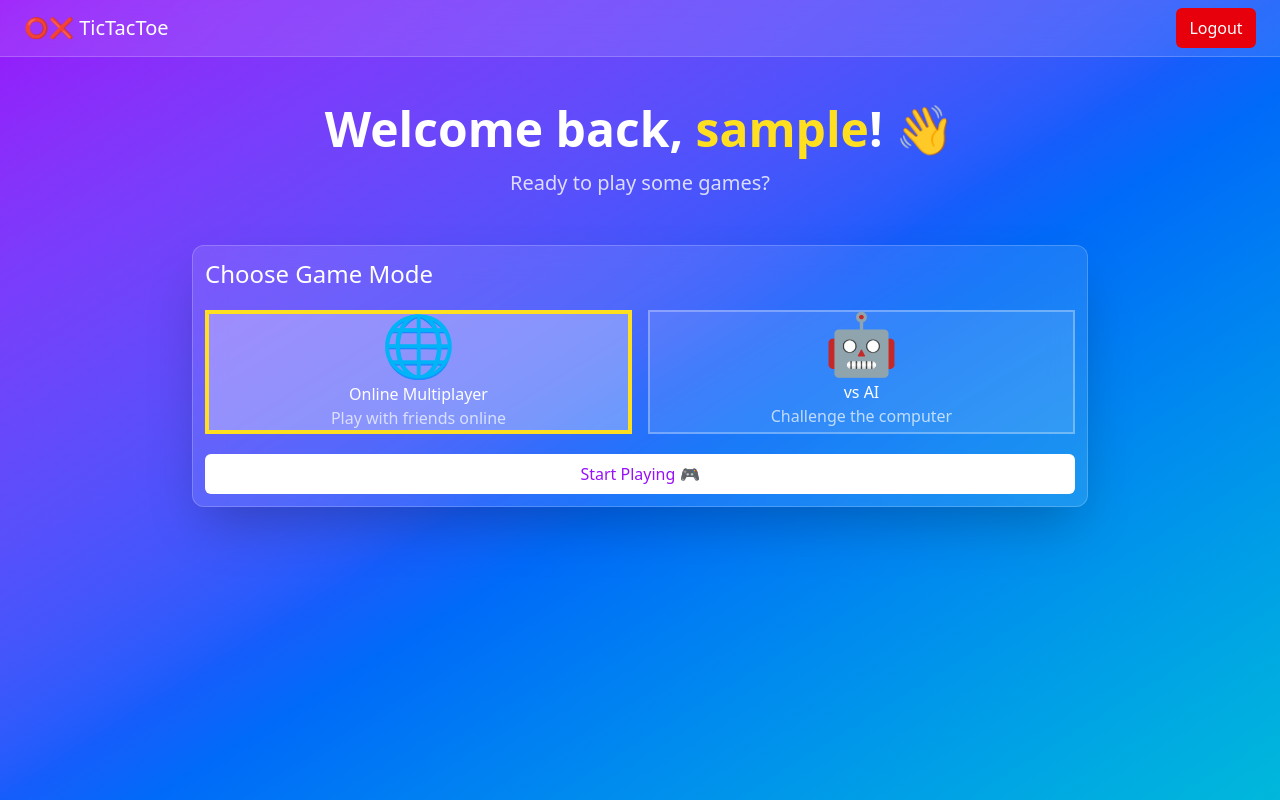
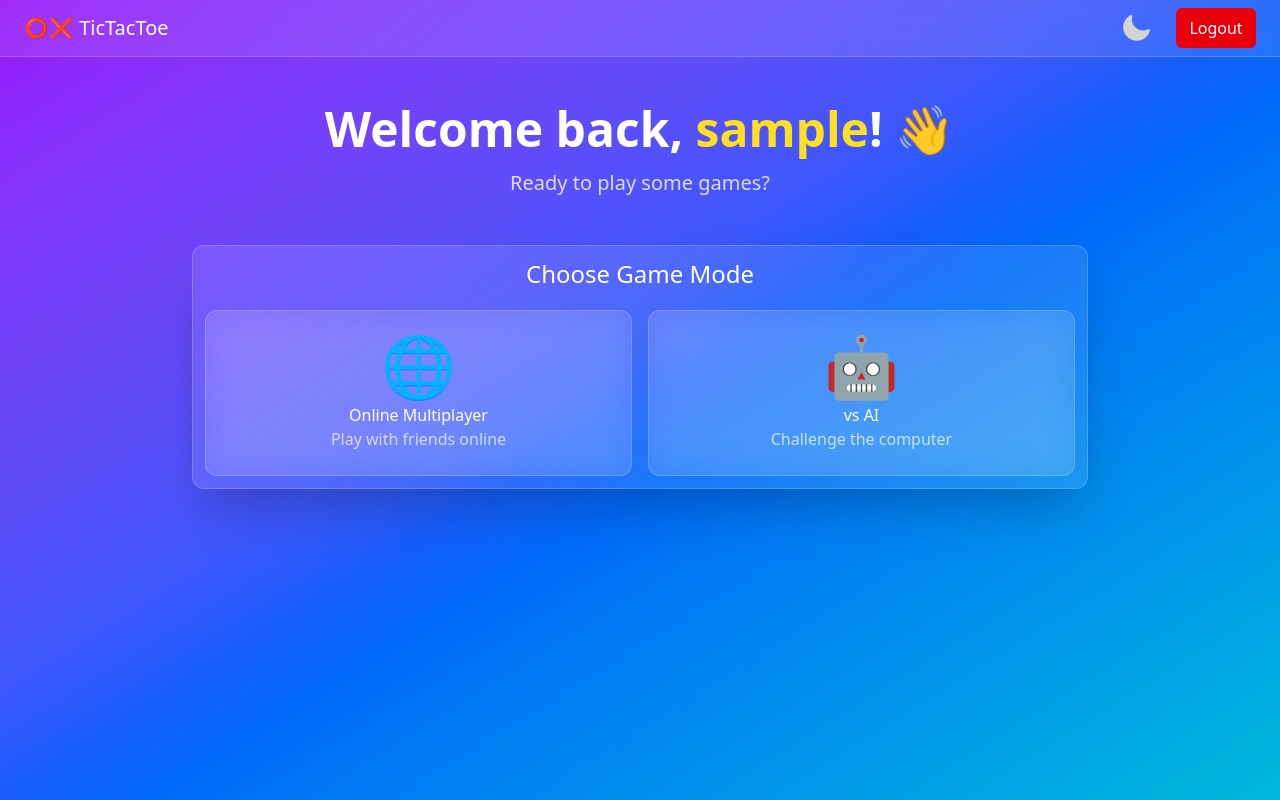
Before and after one commit to BSD-28/Tictactoe, a React (Vite) app in the folder client/: page /home in a window 1280 px wide. Built offline with nearby package versions, Linux system fonts and the light colour scheme; sample sign-in values are in the browser's storage.

Commit message:
feat: add baselayout add navbar as component fix some code

```diff
--- /dev/null
+++ b/client/src/components/Navbar.jsx
@@ -0,0 +1,58 @@
+import { useContext } from "react";
+import { Link, useNavigate } from "react-router";
+import { themeContext } from "../context/ThemeContext";
+
+function Navbar() {
+  const navigate = useNavigate();
+  const { currentTheme, setCurrentTheme, theme } = useContext(themeContext);
+
+  const handleLogout = () => {
+    localStorage.clear();
+    navigate("/");
+  };
+  return (
+    <>
+      <nav className="flex justify-between items-center bg-white/10 backdrop-blur-lg border-b border-white/20 p-2 px-6">
+        <Link to="/" className="cursor-pointer text-xl text-white">
+          ⭕❌ TicTacToe
+        </Link>
+        <div className="flex cursor-pointer">
+          {currentTheme === "light" ? (
+            <svg
+              xmlns="http://www.w3.org/2000/svg"
+              viewBox="0 0 20 20"
+              fill="currentColor"
+              className="w-8 mr-6 text-neutral-300 hover:text-blue-900"
+              onClick={() => setCurrentTheme("dark")}
+            >
+              <path
+                fillRule="evenodd"
+                d="M7.455 2.004a.75.75 0 0 1 .26.77 7 7 0 0 0 9.958 7.967.75.75 0 0 1 1.067.853A8.5 8.5 0 1 1 6.647 1.921a.75.75 0 0 1 .808.083Z"
+                clipRule="evenodd"
+              />
+            </svg>
+          ) : (
+            <svg
+              xmlns="http://www.w3.org/2000/svg"
+              viewBox="0 0 20 20"
+              fill="currentColor"
+              className="w-10 mr-6 text-yellow-300 hover:text-yellow-400"
+              onClick={() => setCurrentTheme("light")}
+            >
+              <path d="M10 2a.75.75 0 0 1 .75.75v1.5a.75.75 0 0 1-1.5 0v-1.5A.75.75 0 0 1 10 2ZM10 15a.75.75 0 0 1 .75.75v1.5a.75.75 0 0 1-1.5 0v-1.5A.75.75 0 0 1 10 15ZM10 7a3 3 0 1 0 0 6 3 3 0 0 0 0-6ZM15.657 5.404a.75.75 0 1 0-1.06-1.06l-1.061 1.06a.75.75 0 0 0 1.06 1.06l1.06-1.06ZM6.464 14.596a.75.75 0 1 0-1.06-1.06l-1.06 1.06a.75.75 0 0 0 1.06 1.06l1.06-1.06ZM18 10a.75.75 0 0 1-.75.75h-1.5a.75.75 0 0 1 0-1.5h1.5A.75.75 0 0 1 18 10ZM5 10a.75.75 0 0 1-.75.75h-1.5a.75.75 0 0 1 0-1.5h1.5A.75.75 0 0 1 5 10ZM14.596 15.657a.75.75 0 0 0 1.06-1.06l-1.06-1.061a.75.75 0 1 0-1.06 1.06l1.06 1.06ZM5.404 6.464a.75.75 0 0 0 1.06-1.06l-1.06-1.06a.75.75 0 1 0-1.061 1.06l1.06 1.06Z" />
+            </svg>
+          )}
+          <button
+            type="button"
+            className="w-20 bg-red-600 p-2 text-white hover:bg-red-700  cursor-pointer rounded-md"
+            onClick={handleLogout}
+          >
+            Logout
+          </button>
+        </div>
+      </nav>
+    </>
+  );
+}
+
+export default Navbar;
--- /dev/null
+++ b/client/src/context/ThemeContext.jsx
@@ -0,0 +1,37 @@
+import { createContext, useState } from "react";
+
+export const themeContext = createContext({
+  currentTheme: "",
+  setCurrentTheme: () => {},
+  theme: {
+    light: {
+      bgColor: "",
+    },
+    dark: {
+      bgColor: "",
+    },
+  },
+});
+
+export default function ThemeContext({ children }) {
+  const [currentTheme, setCurrentTheme] = useState("light");
+
+  return (
+    <themeContext.Provider
+      value={{
+        currentTheme,
+        setCurrentTheme,
+        theme: {
+          light: {
+            bgColor: "min-h-screen bg-linear-to-br from-purple-600 via-blue-600 to-cyan-500",
+          },
+          dark: {
+            bgColor: "min-h-screen bg-linear-to-br from-blue-950 via-cyan-900 to-purple-900",
+          },
+        },
+      }}
+    >
+      {children}
+    </themeContext.Provider>
+  );
+}
--- a/client/src/main.jsx
+++ b/client/src/main.jsx
@@ -2,20 +2,26 @@ import { StrictMode } from "react";
 import { createRoot } from "react-dom/client";
 import "./index.css";
 import { BrowserRouter, Routes, Route } from "react-router";
-import Homepage from "./views/Homepage.jsx";
+import Homepage from "./views/HomePage.jsx";
 import LandingPage from "./views/LandingPage.jsx";
 import GamePage from "./views/GamePage.jsx";
 import VsAi from "./views/VsAi.jsx";
+import BaseLayout from "./views/BaseLayout.jsx";
+import ThemeContext from "./context/ThemeContext.jsx";
 
 createRoot(document.getElementById("root")).render(
   <StrictMode>
+    <ThemeContext>
       <BrowserRouter>
         <Routes>
           <Route path="/" element={<LandingPage />} />
+          <Route element={<BaseLayout />}>
             <Route path="/home" element={<Homepage />} />
             <Route path="/game" element={<GamePage />} />
-        <Route path="/vs-ai" element={<VsAi/>}/>
+            <Route path="/vs-ai" element={<VsAi />} />
+          </Route>
         </Routes>
       </BrowserRouter>
+    </ThemeContext>
   </StrictMode>
 );
--- /dev/null
+++ b/client/src/views/BaseLayout.jsx
@@ -0,0 +1,27 @@
+import { Outlet, useNavigate } from "react-router";
+import Navbar from "../components/Navbar";
+import { useContext, useEffect } from "react";
+import { themeContext } from "../context/ThemeContext";
+
+function BaseLayout() {
+  const { currentTheme, theme } = useContext(themeContext);
+  const token = localStorage.getItem("username");
+  const navigate = useNavigate();
+
+  useEffect(() => {
+    if (!token) {
+      navigate("/");
+    }
+  }, [token]);
+
+  return (
+    <>
+      <div className={theme[currentTheme].bgColor}>
+        <Navbar />
+        <Outlet />
+      </div>
+    </>
+  );
+}
+
+export default BaseLayout;
--- a/client/src/views/GamePage.jsx
+++ b/client/src/views/GamePage.jsx
@@ -1,5 +1,3 @@
-import { Link } from "react-router";
-
 function GamePage() {
   const username = localStorage.getItem("username") || "Player";
 
@@ -11,16 +9,7 @@ function GamePage() {
   ];
 
   return (
-    <div className="min-h-screen bg-linear-to-br from-purple-600 via-blue-600 to-cyan-500">
-      {/* Navbar */}
-      <nav className="flex justify-between items-center bg-white/10 backdrop-blur-lg border-b border-white/20 p-2 px-6">
-        <div className="flex-1">
-          <Link to="/home" className="btn btn-ghost text-xl text-white">
-            ← Back to Home
-          </Link>
-        </div>
-      </nav>
-
+    <>
       {/* Main Game Content */}
       <div className="container mx-auto px-4 py-8">
         <div className="max-w-6xl mx-auto">
@@ -174,7 +163,7 @@ function GamePage() {
           </div>
         </div>
       </div>
-    </div>
+    </>
   );
 }
 
--- a/client/src/views/Homepage.jsx
+++ b/client/src/views/Homepage.jsx
@@ -1,36 +1,20 @@
 import { useNavigate } from "react-router";
 import { useState } from "react";
 
-function Homepage() {
+function HomePage() {
   const username = localStorage.getItem("username") || "Player";
-  const [selectedMode, setSelectedMode] = useState("online");
   const navigate = useNavigate();
-
-  const handleLogout = () => {
-    localStorage.clear();
-    navigate("/");
-  };
 
   const handleGame = () => {
     navigate("/game");
   };
 
+  const handleVsAi = () => {
+    navigate("/vs-ai");
+  };
+
   return (
     <>
-      <div className="min-h-screen bg-linear-to-br from-purple-600 via-blue-600 to-cyan-500">
-        {/* Navbar */}
-        <nav className="flex justify-between items-center bg-white/10 backdrop-blur-lg border-b border-white/20 p-2 px-6">
-          <a className="btn btn-ghost text-xl text-white">⭕❌ TicTacToe</a>
-
-          <button
-            type="button"
-            className="w-20 bg-red-600 p-2 text-white hover:bg-red-700  cursor-pointer rounded-md"
-            onClick={handleLogout}
-          >
-            Logout
-          </button>
-        </nav>
-
       {/* Main Content */}
       <div className="container mx-auto px-4 py-12">
         {/* Welcome Section */}
@@ -43,17 +27,13 @@ function Homepage() {
         </div>
 
         {/* Game Mode Selection */}
-          <div className="max-w-4xl mx-auto bg-white/10 backdrop-blur-lg border border-white/20 shadow-2xl flex flex-col gap-5 p-3 rounded-xl ">
+        <div className="max-w-4xl mx-auto bg-white/10 backdrop-blur-lg border border-white/20 shadow-2xl flex flex-col gap-5 p-3 rounded-xl items-center">
           <h2 className="card-title text-white text-2xl">Choose Game Mode</h2>
-            <div className="grid grid-cols-2 gap-4">
+          <div className="grid grid-cols-2 gap-4 w-full">
             {/* Online Mode */}
             <div
-                onClick={() => setSelectedMode("online")}
-                className={`card cursor-pointer transition-all ${
-                  selectedMode === "online"
-                    ? "bg-white/30 border-4 border-yellow-300"
-                    : "bg-white/10 border-2 border-white/30"
-                } hover:bg-white/20`}
+              onClick={handleGame}
+              className={`cursor-pointer bg-white/10 backdrop-blur-lg p-6 rounded-xl border border-white/20 hover:bg-purple-400/50`}
             >
               <div className="card-body items-center text-center">
                 <div className="text-6xl mb-2">🌐</div>
@@ -64,28 +44,15 @@ function Homepage() {
 
             {/* AI Mode */}
             <div
-                onClick={() => setSelectedMode("ai")}
-                className={`card cursor-pointer transition-all ${
-                  selectedMode === "ai"
-                    ? "bg-white/30 border-4 border-yellow-300"
-                    : "bg-white/10 border-2 border-white/30"
-                } hover:bg-white/20`}
+              onClick={handleVsAi}
+              className={`cursor-pointer bg-white/10 backdrop-blur-lg p-6 rounded-xl border border-white/20 hover:bg-purple-400/50`}
             >
-                <div className="card-body items-center text-center">
+              <div className="flex flex-col items-center text-center">
                 <div className="text-6xl mb-2">🤖</div>
                 <h3 className="card-title text-white">vs AI</h3>
                 <p className="text-white/70">Challenge the computer</p>
               </div>
             </div>
-            </div>
-
-            <button
-              type="button"
-              className="w-full bg-white p-2 text-purple-600 hover:bg-purple-600 hover:text-white cursor-pointer rounded-md"
-              onClick={handleGame}
-            >
-              Start Playing 🎮
-            </button>
           </div>
         </div>
       </div>
@@ -93,4 +60,4 @@ function Homepage() {
   );
 }
 
-export default Homepage;
+export default HomePage;
--- a/client/src/views/LandingPage.jsx
+++ b/client/src/views/LandingPage.jsx
@@ -1,15 +1,23 @@
-import { useState } from "react";
+import { useEffect, useState } from "react";
 import { useNavigate } from "react-router";
 
 function LandingPage() {
   const [username, setUsername] = useState("");
   const navigate = useNavigate();
+  const token = localStorage.getItem("username");
 
   function handleSubmit(e) {
     e.preventDefault();
     localStorage.setItem("username", username);
     navigate("/home");
   }
+
+  useEffect(() => {
+    if (token) {
+      navigate("/home");
+    }
+  }, [token]);
+
   return (
     <>
       <div className="min-h-screen bg-linear-to-br from-purple-600 via-blue-600 to-cyan-500">
```
Also changed, not shown: client/src/views/VsAi.jsx (+41 -24 lines), 1 other file (tests, documents, lock files or other folders). Lines whose indentation alone changed are shown as unchanged.
